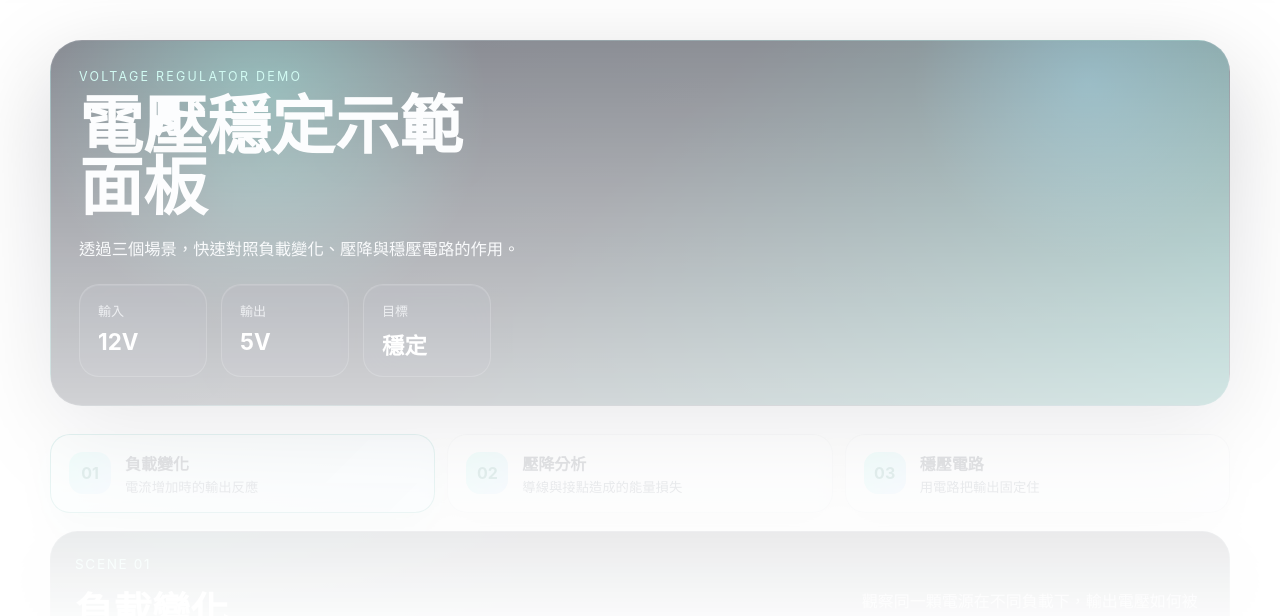
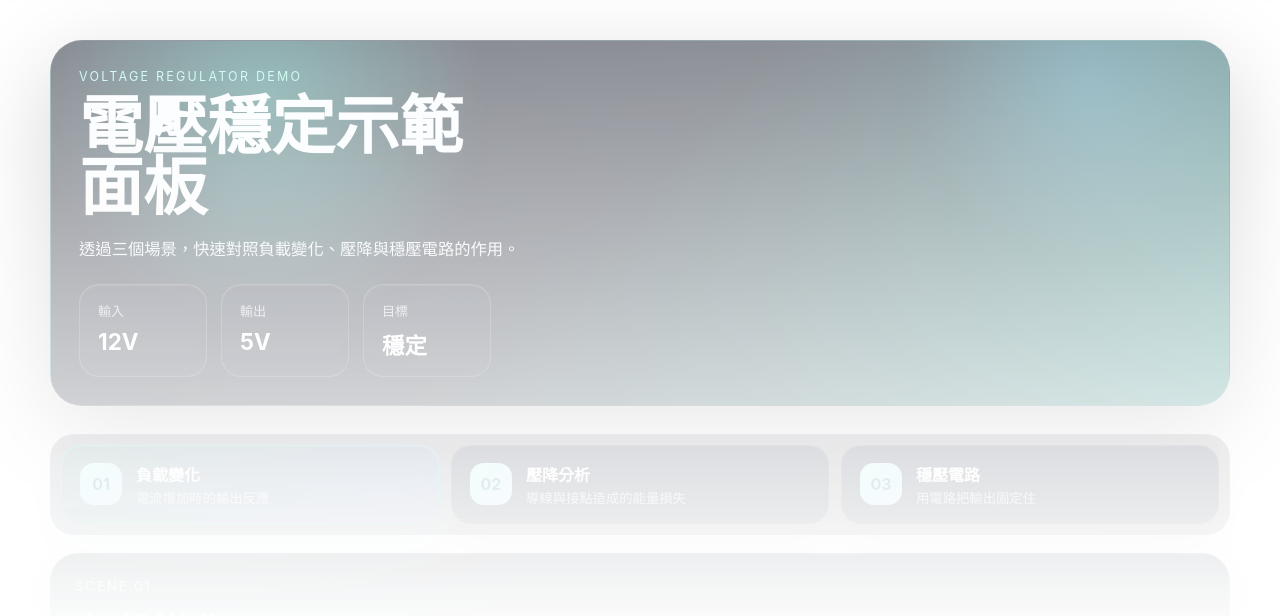
Before and after one commit to e1134171019/voltage-regulator-demo, a Vue app: page / in a window 1280 px wide. Shown: the top 616 px of the page. Built offline with nearby package versions, Linux system fonts and the light colour scheme.

Commit message:
Darken page chrome

```diff
--- a/src/App.vue
+++ b/src/App.vue
@@ -113,10 +113,10 @@ const activeScene = computed(
   min-height: 100vh;
   font-family: Inter, 'Segoe UI', 'Noto Sans TC', sans-serif;
   background:
-    radial-gradient(circle at 20% 12%, rgba(45, 212, 191, 0.34), transparent 26%),
-    radial-gradient(circle at 85% 8%, rgba(96, 165, 250, 0.22), transparent 20%),
-    linear-gradient(180deg, #020617 0%, #0f172a 30%, #edf2f7 30%, #edf2f7 100%);
-  color: #0f172a;
+    radial-gradient(circle at 20% 12%, rgba(45, 212, 191, 0.3), transparent 24%),
+    radial-gradient(circle at 85% 8%, rgba(96, 165, 250, 0.2), transparent 18%),
+    linear-gradient(180deg, #020617 0%, #0b1220 56%, #020617 100%);
+  color: #e2e8f0;
 }
 
 :global(body)::before {
@@ -221,6 +221,11 @@ h1 {
   display: grid;
   grid-template-columns: repeat(3, minmax(0, 1fr));
   gap: 12px;
+  padding: 10px;
+  border: 1px solid rgba(148, 163, 184, 0.18);
+  border-radius: 24px;
+  background: rgba(2, 6, 23, 0.42);
+  backdrop-filter: blur(18px);
 }
 
 .scene-tab {
@@ -228,10 +233,10 @@ h1 {
   align-items: center;
   gap: 14px;
   padding: 16px 18px;
-  border: 1px solid rgba(15, 23, 42, 0.12);
+  border: 1px solid rgba(148, 163, 184, 0.18);
   border-radius: 20px;
-  background: linear-gradient(180deg, rgba(255, 255, 255, 0.98), rgba(241, 245, 249, 0.96));
-  box-shadow: 0 14px 32px rgba(15, 23, 42, 0.11);
+  background: linear-gradient(180deg, rgba(15, 23, 42, 0.88), rgba(30, 41, 59, 0.86));
+  box-shadow: 0 14px 32px rgba(3, 7, 18, 0.22);
   text-align: left;
   cursor: pointer;
   transition:
@@ -242,14 +247,14 @@ h1 {
 
 .scene-tab:hover {
   transform: translateY(-2px);
-  border-color: rgba(15, 118, 110, 0.35);
-  box-shadow: 0 16px 28px rgba(15, 23, 42, 0.12);
+  border-color: rgba(45, 212, 191, 0.44);
+  box-shadow: 0 18px 30px rgba(3, 7, 18, 0.26);
 }
 
 .scene-tab.active {
-  border-color: rgba(13, 148, 136, 0.78);
-  background: linear-gradient(135deg, rgba(240, 253, 250, 1), rgba(224, 242, 254, 0.98));
-  box-shadow: 0 18px 34px rgba(15, 118, 110, 0.2);
+  border-color: rgba(45, 212, 191, 0.7);
+  background: linear-gradient(135deg, rgba(15, 118, 110, 0.38), rgba(37, 99, 235, 0.28));
+  box-shadow: 0 18px 36px rgba(15, 118, 110, 0.22);
 }
 
 .scene-index {
@@ -270,13 +275,13 @@ h1 {
 }
 
 .scene-tab strong {
-  color: #0f172a;
+  color: #f8fafc;
   font-size: 1rem;
 }
 
 .scene-tab small {
   margin-top: 2px;
-  color: #475569;
+  color: rgba(226, 232, 240, 0.8);
 }
 
 .scene-panel {
```
